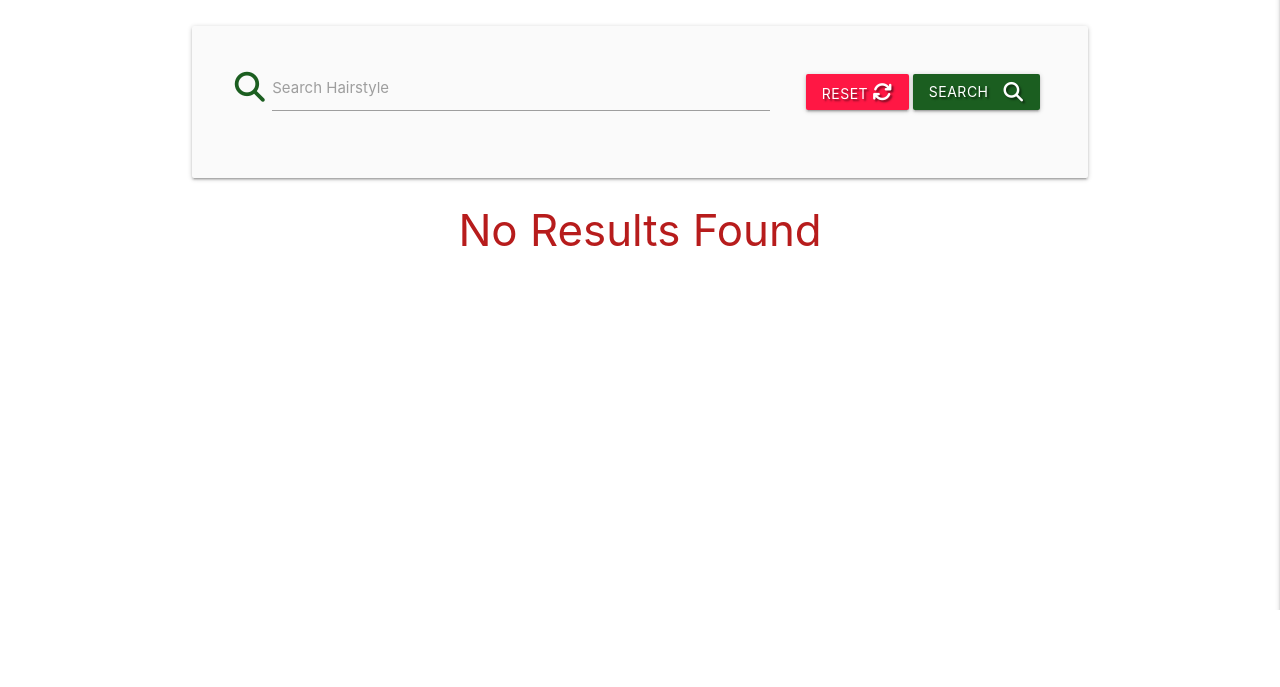
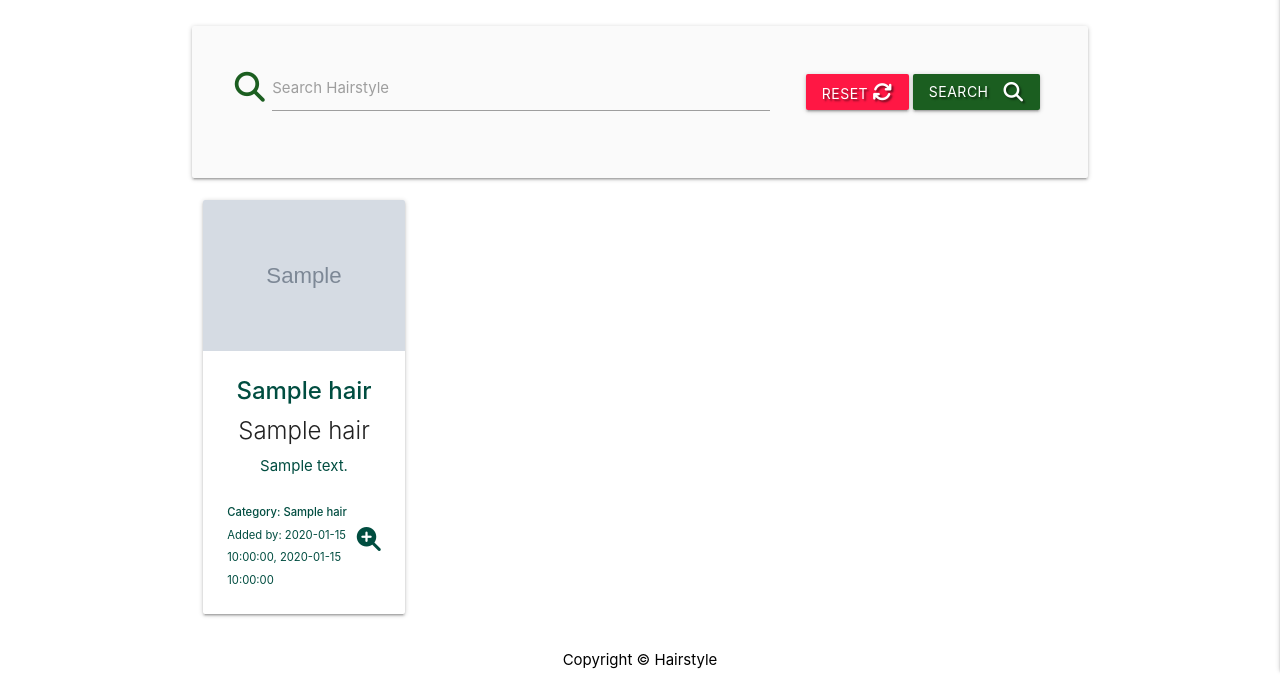
Before and after one commit to JoelineAlves/hair_manager, a Flask app: template templates/hairs.html in a window 1280 px wide. Shown: the part 190-877 px from the top of the page. Before the commit the page ends 800 px from the top, so only its background shows below. Run offline with Flask 3, Linux system fonts and the light colour scheme; the visitor is signed in with stand-in values (Sample User, id 1); the template is opened without the code that fills it: most values are stand-ins (such as "Sample title", 1, 10 or a date in 2020); grey boxes marked "Sample" are stand-in pictures; some libraries are stand-ins or nearby versions.

Commit message:
add hair cards section on hairs.html

```diff
--- a/templates/hairs.html
+++ b/templates/hairs.html
@@ -25,20 +25,61 @@
     </form>
   </div>
 
-  {% if tasks|length > 0 %}
-
-
-    {% for hair in hairs %}
-        {{ hair.category_name }}<br>
-        {{ hair.hair_name }}<br>
-        {{ hair.common_name }}<br>
-        {{ hair.picture }}<br>
-        {{ hair.description }}<br>
-        {{ hair.date }}<br>
-    {% endfor %}
-
+  {% if hairs|length > 0 %}
+  <div class="row" data-aos="fade-up" data-aos-offset="200">
+      {% for hair in hairs %}
+      <div class="col s12 l3 m6">
+          <div class="card">
+            <div class="card-image waves-effect waves-block waves-light">
+              <img class="activator" src="{{ hair.image_url }}" alt="{{ hair.hair_name }}">
+            </div>
+            <div class="card-content">
+              <span class="card-title activator center teal-text text-darken-4"><strong>{{ hair.hair_name }}</strong></span>
+              <span class="card-title activator center">{{ hair.common_name }}<br></span>
+              <p class="activator teal-text text-darken-4 center">{{ hair.description }}</p>
+              <br>
+              <small class=" teal-text text-darken-4"><strong>Category: {{ hair.category_name }}</strong></small>
+              <br>
+              <span class="card-title activator right teal-text  text-darken-4 center"><i class="fas fa-magnifying-glass-plus"></i><br></span>
+              <small class=" teal-text text-darken-4">Added by: {{ hair.created_by }}, {{ hair.date }}</small>
+              <br>
+            </div>
+            <div class=" grey lighten-4 center">
+             {% if hair.created_by|lower == session.user|lower %}
+              <a href="{{ url_for('delete_hairstyle', hair_id=hair._id) }}" class="btn-small red accent-3">Delete <i class="fa fa-trash"></i></a>
+              <a href="{{ url_for('edit_hairstyle', hair_id=hair._id) }}" class="btn-small teal darken-4">Edit <i class="fas fa-edit"></i></a>
+            {% endif %}
+            </div>
+            <div class="card-reveal teal accent-1">
+              <span class="card-title "><strong>Hair care:</strong><i class="fa-solid fa-xmark right"></i></span>
+              <div class="center-align">
+              <br>
+              <img src="{{ url_for('static', filename='avatars/care4plants.png') }}" alt="watering plants icon" width="100" height="100">
+              <span class="card-title teal-text text-darken-4"><strong>{{ hair.common_name }}</strong></span>
+              <span class="card-title teal-text text-darken-4">How do I keep it stylish?</span>
+              <p class="teal-text text-darken-4">{{ houseplant.houseplant_care }}</p>
+              <br>
+              <br>
+              <p>For some great advice on hair care, why not have a look at these videos we have made for you?</p>
+              <a href="https://www.youtube.com/results?search_query=houseplants" class="btn-large red accent-3" target="_blank" rel="noopener" aria-label="YouTube link"><i class="fab fa-youtube"></i></a>
+              <a href="https://vimeo.com/search?q=houseplants" class="btn-large grey darken-1" target="_blank"><i class="fab fa-vimeo-v" rel="noopener" aria-label="Vimeo link"></i></a>
+            </div>
+              </div>
+          </div>
+      </div>
+      {% endfor %}
+  </div>
   {% else %}
-        <h3 class="red-text text-darken-4 center-align">No Results Found</h3>
+  <h4 class="red-text text-red accent-3 center-align">No results found!</h4>
   {% endif %}
 
+   <!-- footer -->
+  <footer>
+    <div class="footer-copyright center">
+      <div class="container">
+      <p class="black-text">Copyright &copy; Hairstyle <span id="year"></span></p>
+      </div>
+    </div>
+  </footer>
+
 {% endblock %}
```
